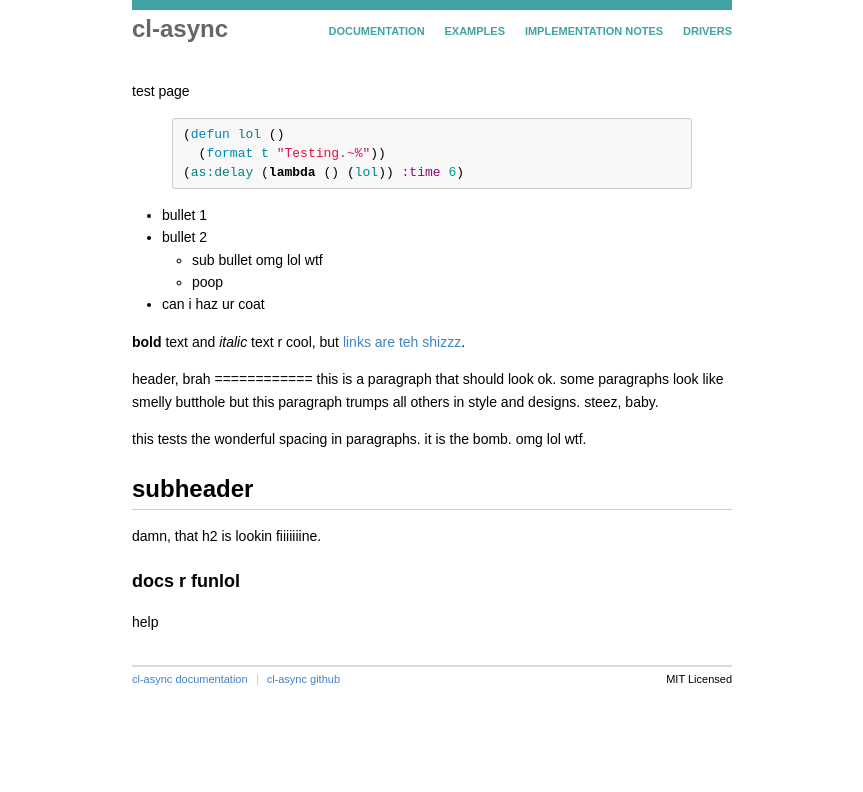
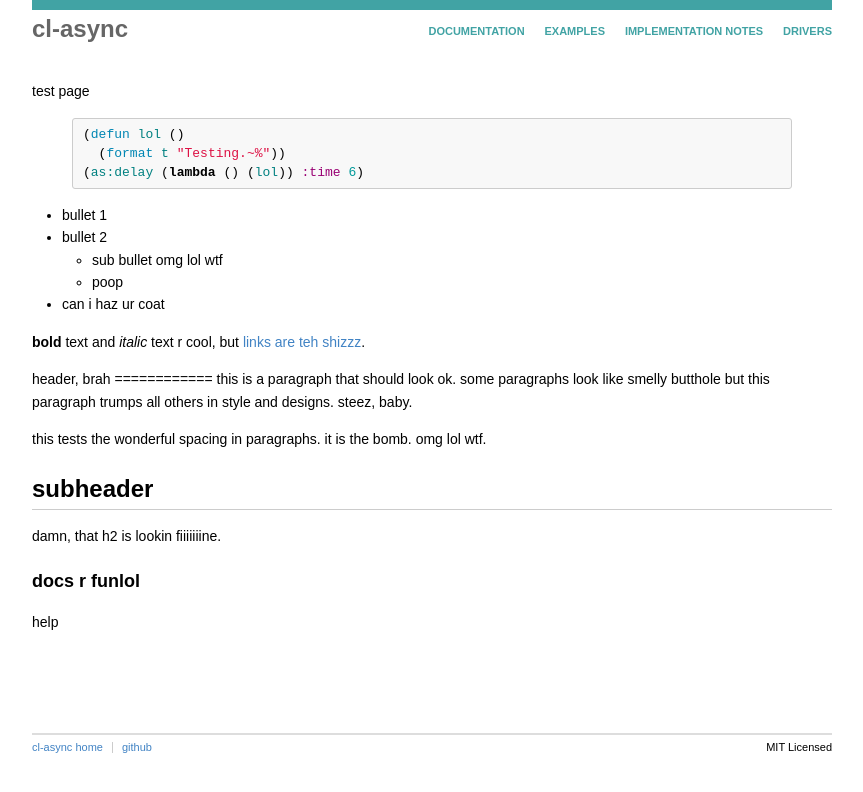
Before and after one commit to orthecreedence/cl-async, a Jekyll site: the page built from index.md, in a window 1280 px wide. Shown: the top 792 px of the page, without its empty margins (208-1071 px from the left). Built offline with Jekyll 4.4.1, drawn with Linux system fonts in a browser that asks for light colours; Markdown is read by kramdown in place of the engine named in the settings.

Commit message:
css tweaks

```diff
--- a/_layouts/default.html
+++ b/_layouts/default.html
@@ -27,8 +27,8 @@
 
 			<footer>
 				<ul>
-					<li><a href="/cl-async">cl-async documentation</a></li>
-					<li><a href="https://github.com/orthecreedence/cl-async">cl-async github</a></li>
+					<li><a href="/cl-async">cl-async home</a></li>
+					<li><a href="https://github.com/orthecreedence/cl-async">github</a></li>
 				</ul>
 				<p>MIT Licensed</p>
 			</footer>
--- a/css/async.css
+++ b/css/async.css
@@ -7,7 +7,7 @@ body {margin: 0; padding: 0; font-family: arial; font-size: 14px; line-height: 1
 .clear {display: block;}
 /* */
 
-div#container {width: 600px; margin: 0 auto; padding: 0 20px; background: #fff; border-radius: 6px;}
+div#container {width: 800px; margin: 0 auto; padding: 0 20px; background: #fff; border-radius: 6px;}
 
 header {margin: 0 0 32px 0; padding: 0 0px; border-top: 10px solid #41a3a4;}
 header h1 {float: left; margin: 0; padding: 0; font-size: 24px;}
@@ -21,7 +21,7 @@ nav ul li a {display: inline-block; margin: 0 0 0 0; padding: 2px 8px; font-weig
 nav ul li:last-child a {padding-right: 0px; }
 nav ul li a:hover {color: #000; text-decoration: none;}
 
-footer {margin: 32px 0 0 0; padding: 4px 0; font-size: 11px; border-top: 2px solid #ddd;}
+footer {margin: 100px 0 0 0; padding: 4px 0; font-size: 11px; border-top: 2px solid #ddd;}
 footer ul {float: left; list-style: none; margin: 0; padding: 0;}
 footer ul li {display: inline-block; padding: 0 6px 0 9px; line-height: 1; border-left: 1px solid #ccc;}
 footer ul li:first-child {border-left: 0; padding-left: 0;}
```
